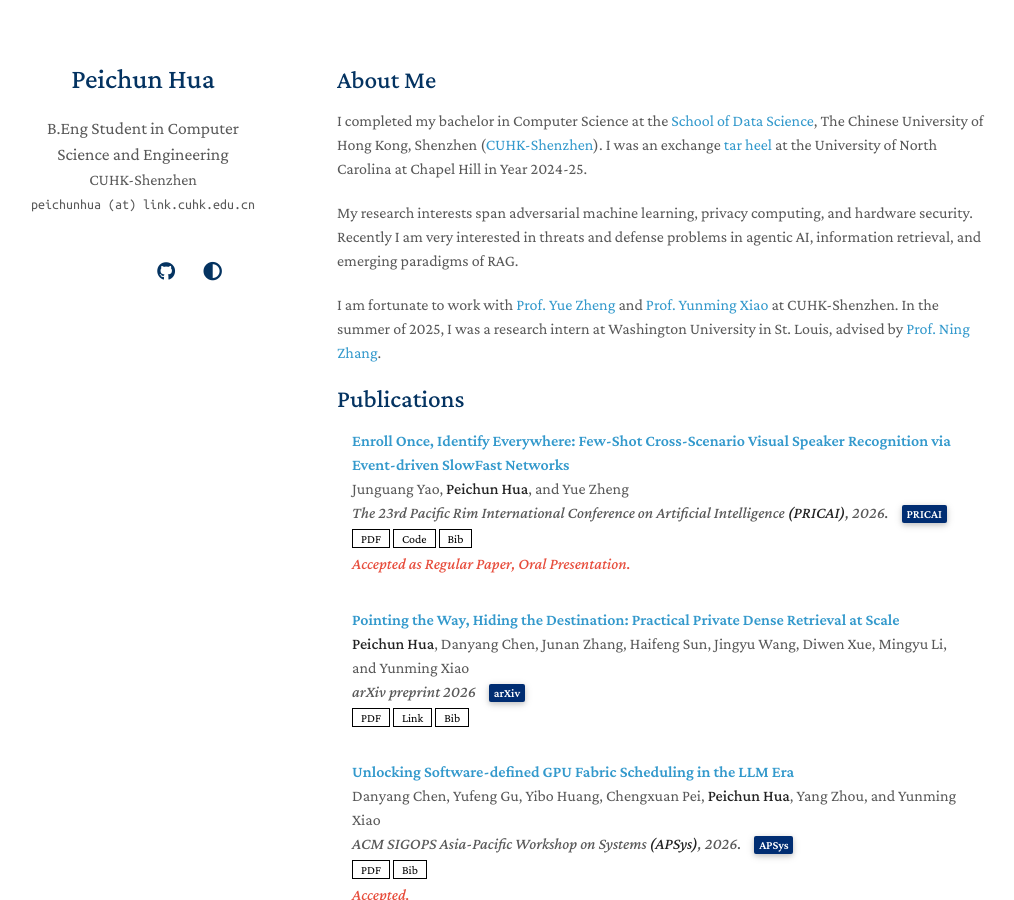
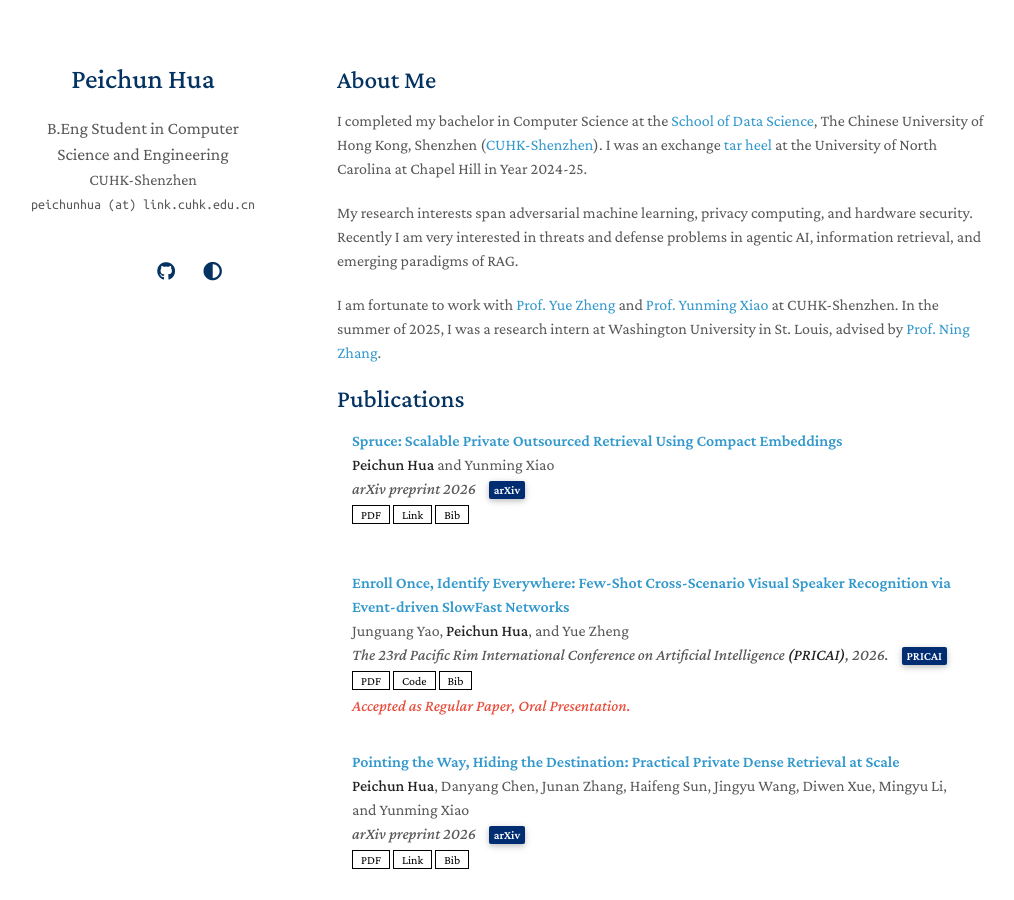
Before and after one commit to sarendis56/sarendis56.github.io, a Jekyll site: the page built from index.md, in a window 1280 px wide and 900 px high. Shown: the whole window, without its empty margins (133-1147 px from the left). Built offline with Jekyll 4.4.1, drawn with Linux system fonts in a browser that asks for light colours; a style sheet for code colours, icons or effects is not loaded; our own code applies the rules of GitHub Pages for plain Markdown files.

Commit message:
Update 9.4

```diff
--- a/_data/publications.yml
+++ b/_data/publications.yml
@@ -1,4 +1,20 @@
 main:
+  - title: "Spruce: Scalable Private Outsourced Retrieval Using Compact Embeddings"
+    authors: <strong>Peichun Hua</strong> and Yunming Xiao
+    conference_short: arXiv
+    conference: arXiv preprint 2026
+    link: https://arxiv.org/abs/2609.03376
+    pdf: https://arxiv.org/pdf/2609.03376
+    bibtex: |
+      @misc{hua2026spruce,
+          title={Spruce: Scalable Private Outsourced Retrieval Using Compact Embeddings},
+          author={Peichun Hua and Yunming Xiao},
+          year={2026},
+          eprint={2609.03376},
+          archivePrefix={arXiv},
+          primaryClass={cs.CR},
+          url={https://arxiv.org/abs/2609.03376},
+      }
   - title: "Enroll Once, Identify Everywhere: Few-Shot Cross-Scenario Visual Speaker Recognition via Event-driven SlowFast Networks"
     authors: Junguang Yao, <strong>Peichun Hua</strong>, and Yue Zheng
     conference_short: PRICAI
```
